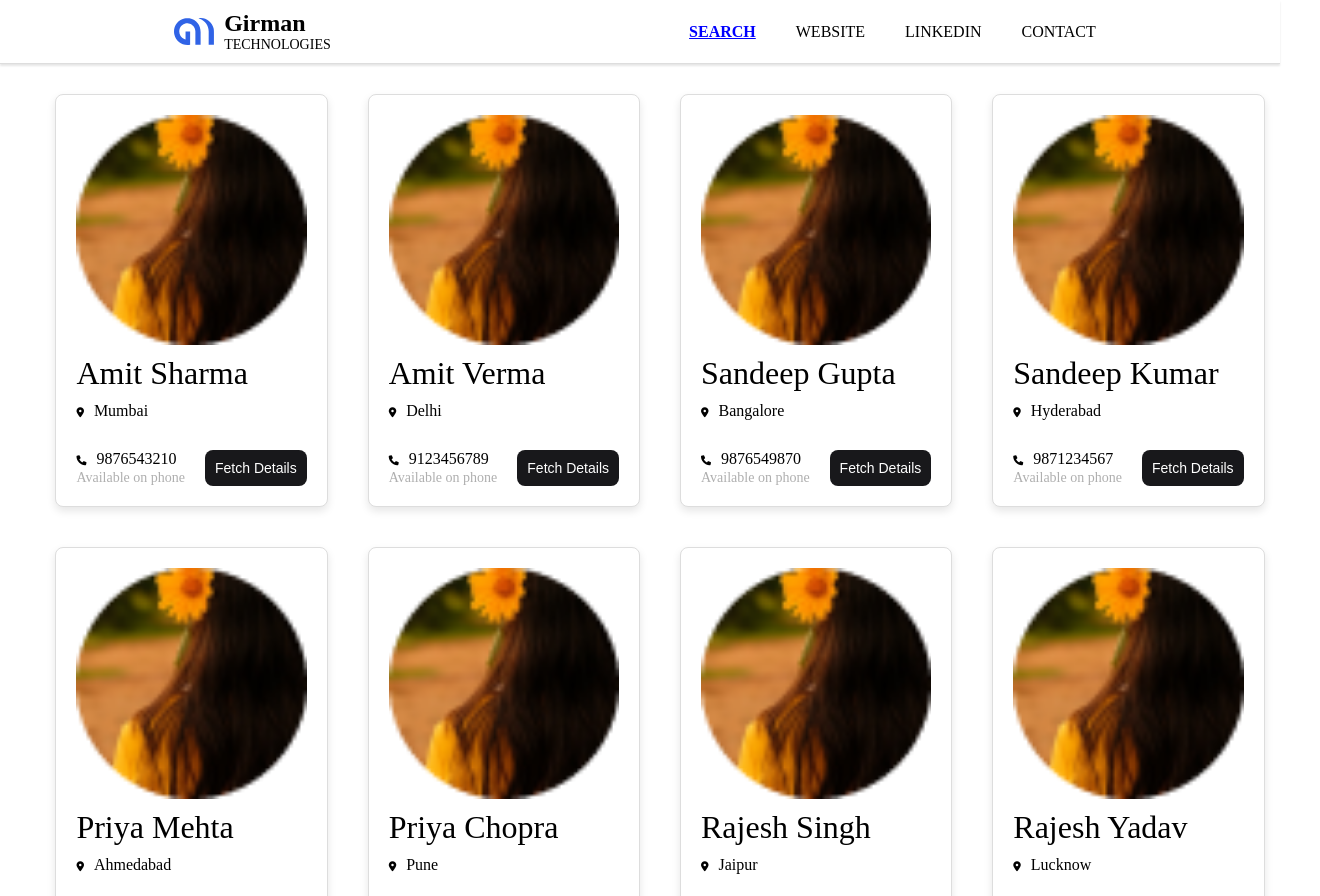
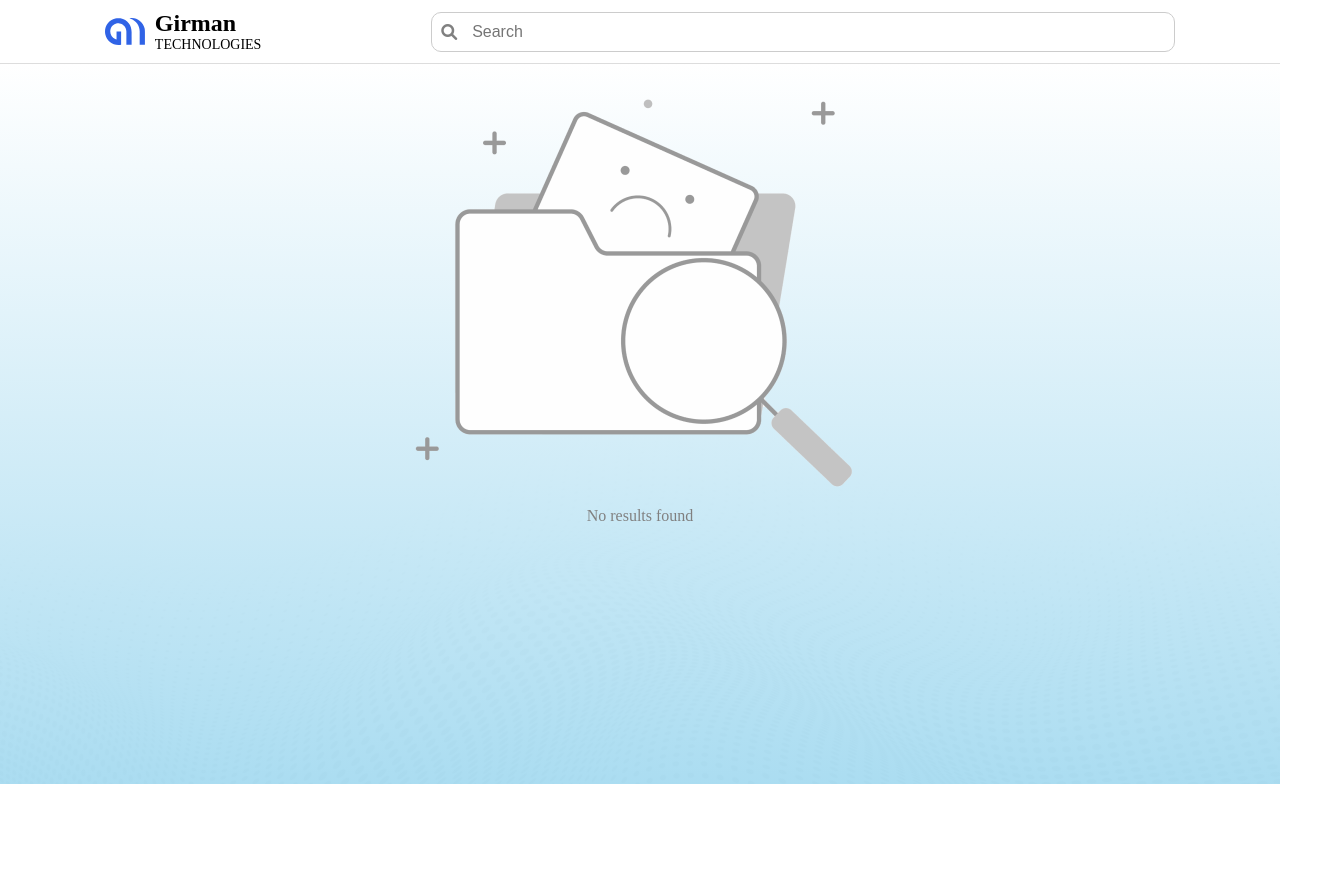
Before and after one commit to shaktawat19/fullstack-web-app, a React (Vite) app in the folder client/: page /search in a window 1280 px wide. Shown: the top 896 px of the page, 1320 px wide, since content can reach past the window. After the commit the page ends 800 px from the top, so only its background shows below. Built offline with nearby package versions, Linux system fonts and the light colour scheme.

Commit message:
Finished remaining code

```diff
--- a/client/src/App.css
+++ b/client/src/App.css
@@ -4,3 +4,8 @@ body {
   padding: 0;
   height: 100%;
 }
+
+/* Apply box-sizing globally to all elements */
+*, *::before, *::after {
+  box-sizing: border-box;
+}
--- a/client/src/components/navbar/Navbar.css
+++ b/client/src/components/navbar/Navbar.css
@@ -36,9 +36,9 @@
 }
 
 /* Navbar links styling */
-.nav-links {
+.nav-links, .nav-links-mobile {
   display: flex;
-  gap: 20px;
+  gap: 10px;
   list-style-type: none;
   margin: 0;
 }
@@ -79,7 +79,7 @@
   .navbar {
     justify-content: space-between;
   }
-  .nav-links {
+  .nav-links, .nav-links-mobile {
     position: absolute;
     top: 50px;
     right: 20px;
@@ -94,14 +94,18 @@
     background-color: #fff;
     z-index: 100;
   }
-  .nav-links.open {
+
+  .nav-links.open, .nav-links-mobile.open {
     display: flex; /* Show the dropdown menu when open */
   }
   .hamburger {
     display: block;
+    z-index : 200 ;
   }
+
   /* Mobile-specific link styles */
   .nav-link {
     font-size: 18px;
   }
+
 }
--- a/client/src/components/navbar/Navbar.jsx
+++ b/client/src/components/navbar/Navbar.jsx
@@ -1,8 +1,19 @@
-import React, { useState } from "react";
+import React, { useState, useEffect } from "react";
 import "./Navbar.css";
+import SearchBar from "../searchBar/SearchBar";
 
-const Navbar = () => {
+const Navbar = ({ searchResultPage }) => {
   const [isMenuOpen, setIsMenuOpen] = useState(false);
+  const [isMobile, setIsMobile] = useState(window.innerWidth <= 768);
+
+  // Handle resizing
+  useEffect(() => {
+    const handleResize = () => {
+      setIsMobile(window.innerWidth <= 768);
+    };
+    window.addEventListener("resize", handleResize);
+    return () => window.removeEventListener("resize", handleResize);
+  }, []);
 
   const toggleMenu = () => {
     setIsMenuOpen(!isMenuOpen);
@@ -18,6 +29,51 @@ const Navbar = () => {
         </div>
       </div>
 
+      {/* Conditional rendering for SearchResults page */}
+      {searchResultPage ? (
+        <>
+          {!isMobile && <SearchBar />} {/* Show SearchBar only on desktop */}
+          {isMobile && (
+            <>
+              <button className="hamburger" onClick={toggleMenu}>
+                &#9776;
+              </button>
+              {isMenuOpen && (
+                <ul className={`nav-links-mobile ${isMenuOpen ? "open" : ""}`}>
+                  <li className="nav-item">
+                    <a href="#search" className="nav-link search-link">
+                      Search
+                    </a>
+                  </li>
+                  <li className="nav-item">
+                    <a href="https://girmantech.com" className="nav-link">
+                      Website
+                    </a>
+                  </li>
+                  <li className="nav-item">
+                    <a
+                      href="https://www.linkedin.com/company/girmantech"
+                      className="nav-link"
+                    >
+                      LinkedIn
+                    </a>
+                  </li>
+                  <li className="nav-item">
+                    <a
+                      href="mailto:contact@girmantech.com"
+                      className="nav-link"
+                    >
+                      Contact
+                    </a>
+                  </li>
+                </ul>
+              )}
+            </>
+          )}
+        </>
+      ) : (
+        <>
+          {!isMobile && (
             <ul className={`nav-links ${isMenuOpen ? "open" : ""}`}>
               <li className="nav-item">
                 <a href="#search" className="nav-link search-link">
@@ -43,10 +99,46 @@ const Navbar = () => {
                 </a>
               </li>
             </ul>
-
+          )}
+          {isMobile && (
+            <>
               <button className="hamburger" onClick={toggleMenu}>
                 &#9776;
               </button>
+              {isMenuOpen && (
+                <ul className={`nav-links-mobile ${isMenuOpen ? "open" : ""}`}>
+                  <li className="nav-item">
+                    <a href="#search" className="nav-link search-link">
+                      Search
+                    </a>
+                  </li>
+                  <li className="nav-item">
+                    <a href="https://girmantech.com" className="nav-link">
+                      Website
+                    </a>
+                  </li>
+                  <li className="nav-item">
+                    <a
+                      href="https://www.linkedin.com/company/girmantech"
+                      className="nav-link"
+                    >
+                      LinkedIn
+                    </a>
+                  </li>
+                  <li className="nav-item">
+                    <a
+                      href="mailto:contact@girmantech.com"
+                      className="nav-link"
+                    >
+                      Contact
+                    </a>
+                  </li>
+                </ul>
+              )}
+            </>
+          )}
+        </>
+      )}
     </nav>
   );
 };
--- a/client/src/components/searchBar/SearchBar.css
+++ b/client/src/components/searchBar/SearchBar.css
@@ -1,13 +1,11 @@
 .search-bar-container {
   position: relative;
   width: 100%;
-    max-width: 400px;
-    margin-left: -50px;
+  max-width: 60%;
 }
 
 .search-bar {
   width: 100%;
-    max-width: 600px;
   padding: 10px 20px;
   padding-left: 40px;
   font-size: 16px;
@@ -26,7 +24,7 @@
 /* Media Queries */
 @media (max-width: 768px) {
   .search-bar-container {
-    max-width: 80%; /* Full width on smaller screens */
+    max-width: 90%; /* Full width on smaller screens */
     padding: 0 10px;
   }
 
--- a/client/src/components/searchBar/SearchBar.jsx
+++ b/client/src/components/searchBar/SearchBar.jsx
@@ -2,7 +2,7 @@ import React, { useState } from "react";
 import { useNavigate } from "react-router-dom";
 import "./SearchBar.css";
 
-const SearchBar = () => {
+const SearchBar = (props) => {
   const [searchTerm, setSearchTerm] = useState("");
   const navigate = useNavigate();
 
@@ -19,7 +19,10 @@ const SearchBar = () => {
   };
 
   return (
-    <div className="search-bar-container">
+    <div
+      className="search-bar-container"
+      style={props?.isSearchBar ? { margin: "1.2rem auto" } : {}}
+    >
       <input
         type="text"
         placeholder="Search"
--- a/client/src/pages/home/Home.jsx
+++ b/client/src/pages/home/Home.jsx
@@ -5,7 +5,7 @@ import "./Home.css";
 
 const Home = () => {
   return (
-    <>
+    <div className="home-container">
       <Navbar />
       <div className="mid-section">
         <div className="home-logo-container">
@@ -16,8 +16,7 @@ const Home = () => {
         </div>
         <SearchBar />
       </div>
-
-    </>
+    </div>
   );
 };
 
--- a/client/src/pages/searchResults/SearchResults.css
+++ b/client/src/pages/searchResults/SearchResults.css
@@ -3,12 +3,15 @@
   width: 100%;
   padding: 20px;
   position: relative;
+  min-height: 90vh;
+  background: linear-gradient(to bottom, white, rgba(135, 206, 235, 0.7)),
+    url("/bgImage.png") no-repeat center center/cover;
 }
 
 .card-container {
   display: flex;
   flex-wrap: wrap;
-    gap: 20px;
+  gap: 10px;
   justify-content: center;
 }
 
@@ -93,7 +96,7 @@
 .close-button {
   margin-top: 15px;
   padding: 10px 20px;
-    background-color: #E4E4E7;
+  background-color: #e4e4e7;
   border: none;
   border-radius: 5px;
   cursor: pointer;
@@ -103,9 +106,8 @@
 }
 
 .blur-background .card-container {
-    filter: opacity(.8);
+  filter: opacity(0.8);
 }
-
 
 .error-message {
   color: red;
@@ -113,6 +115,11 @@
 }
 
 .empty-state {
-    font-size: 18px;
+  font-size: 16px;
   text-align: center;
+  color: gray;
 }
+.empty-state img {
+  max-width: 40%;
+  height: auto;
+}
--- a/client/src/pages/searchResults/SearchResults.jsx
+++ b/client/src/pages/searchResults/SearchResults.jsx
@@ -3,108 +3,109 @@ import axios from "axios";
 import { useLocation } from "react-router-dom";
 import "./SearchResults.css";
 import Navbar from "../../components/navbar/Navbar";
+import SearchBar from "../../components/searchBar/SearchBar";
 
-const data = [
-  {
-    first_name: "Amit",
-    last_name: "Sharma",
-    city: "Mumbai",
-    contact_number: "9876543210",
-  },
-  {
-    first_name: "Amit",
-    last_name: "Verma",
-    city: "Delhi",
-    contact_number: "9123456789",
-  },
-  {
-    first_name: "Sandeep",
-    last_name: "Gupta",
-    city: "Bangalore",
-    contact_number: "9876549870",
-  },
-  {
-    first_name: "Sandeep",
-    last_name: "Kumar",
-    city: "Hyderabad",
-    contact_number: "9871234567",
-  },
-  {
-    first_name: "Priya",
-    last_name: "Mehta",
-    city: "Ahmedabad",
-    contact_number: "9874561230",
-  },
-  {
-    first_name: "Priya",
-    last_name: "Chopra",
-    city: "Pune",
-    contact_number: "9112345678",
-  },
-  {
-    first_name: "Rajesh",
-    last_name: "Singh",
-    city: "Jaipur",
-    contact_number: "9907654321",
-  },
-  {
-    first_name: "Rajesh",
-    last_name: "Yadav",
-    city: "Lucknow",
-    contact_number: "9812345678",
-  },
-  {
-    first_name: "Ankita",
-    last_name: "Patel",
-    city: "Surat",
-    contact_number: "9123459876",
-  },
-  {
-    first_name: "Ankita",
-    last_name: "Jain",
-    city: "Chennai",
-    contact_number: "9812341234",
-  },
-  {
-    first_name: "Saurabh",
-    last_name: "Shah",
-    city: "Mumbai",
-    contact_number: "9876541222",
-  },
-  {
-    first_name: "Vikas",
-    last_name: "Agarwal",
-    city: "Delhi",
-    contact_number: "9901234567",
-  },
-  {
-    first_name: "Vikram",
-    last_name: "Rao",
-    city: "Bangalore",
-    contact_number: "9123456543",
-  },
-  {
-    first_name: "Sunil",
-    last_name: "Mishra",
-    city: "Kolkata",
-    contact_number: "9123453212",
-  },
-  {
-    first_name: "Sunita",
-    last_name: "Joshi",
-    city: "Pune",
-    contact_number: "9876547890",
-  },
-  {
-    first_name: "Suresh",
-    last_name: "Nair",
-    city: "Hyderabad",
-    contact_number: "9909876543",
-  },
-];
+// const data = [
+//   {
+//     first_name: "Amit",
+//     last_name: "Sharma",
+//     city: "Mumbai",
+//     contact_number: "9876543210",
+//   },
+//   {
+//     first_name: "Amit",
+//     last_name: "Verma",
+//     city: "Delhi",
+//     contact_number: "9123456789",
+//   },
+//   {
+//     first_name: "Sandeep",
+//     last_name: "Gupta",
+//     city: "Bangalore",
+//     contact_number: "9876549870",
+//   },
+//   {
+//     first_name: "Sandeep",
+//     last_name: "Kumar",
+//     city: "Hyderabad",
+//     contact_number: "9871234567",
+//   },
+//   {
+//     first_name: "Priya",
+//     last_name: "Mehta",
+//     city: "Ahmedabad",
+//     contact_number: "9874561230",
+//   },
+//   {
+//     first_name: "Priya",
+//     last_name: "Chopra",
+//     city: "Pune",
+//     contact_number: "9112345678",
+//   },
+//   {
+//     first_name: "Rajesh",
+//     last_name: "Singh",
+//     city: "Jaipur",
+//     contact_number: "9907654321",
+//   },
+//   {
+//     first_name: "Rajesh",
+//     last_name: "Yadav",
+//     city: "Lucknow",
+//     contact_number: "9812345678",
+//   },
+//   {
+//     first_name: "Ankita",
+//     last_name: "Patel",
+//     city: "Surat",
+//     contact_number: "9123459876",
+//   },
+//   {
+//     first_name: "Ankita",
+//     last_name: "Jain",
+//     city: "Chennai",
+//     contact_number: "9812341234",
+//   },
+//   {
+//     first_name: "Saurabh",
+//     last_name: "Shah",
+//     city: "Mumbai",
+//     contact_number: "9876541222",
+//   },
+//   {
+//     first_name: "Vikas",
+//     last_name: "Agarwal",
+//     city: "Delhi",
+//     contact_number: "9901234567",
+//   },
+//   {
+//     first_name: "Vikram",
+//     last_name: "Rao",
+//     city: "Bangalore",
+//     contact_number: "9123456543",
+//   },
+//   {
+//     first_name: "Sunil",
+//     last_name: "Mishra",
+//     city: "Kolkata",
+//     contact_number: "9123453212",
+//   },
+//   {
+//     first_name: "Sunita",
+//     last_name: "Joshi",
+//     city: "Pune",
+//     contact_number: "9876547890",
+//   },
+//   {
+//     first_name: "Suresh",
+//     last_name: "Nair",
+//     city: "Hyderabad",
+//     contact_number: "9909876543",
+//   },
+// ];
 
 const SearchResults = () => {
-  const [filteredUsers, setFilteredUsers] = useState(data || []);
+  const [filteredUsers, setFilteredUsers] = useState([]);
   const [loading, setLoading] = useState(false);
   const [error, setError] = useState("");
   const location = useLocation(); // Get the current location (URL)
@@ -112,12 +113,22 @@ const SearchResults = () => {
   const searchTerm = queryParams.get("q"); // Get the search query parameter
   const [showModal, setShowModal] = useState(false);
   const [selectedUser, setSelectedUser] = useState(null);
+  const [isMobile, setIsMobile] = useState(window.innerWidth <= 768);
 
   useEffect(() => {
     if (searchTerm) {
       fetchSearchResults(searchTerm);
     }
   }, [searchTerm]);
+
+  useEffect(() => {
+    const handleResize = () => {
+      setIsMobile(window.innerWidth <= 768);
+    };
+    window.addEventListener("resize", handleResize);
+
+    return () => window.removeEventListener("resize", handleResize);
+  }, []);
 
   const fetchSearchResults = async (term) => {
     setLoading(true);
@@ -147,13 +158,16 @@ const SearchResults = () => {
 
   return (
     <>
-      <Navbar showNavLinks={false} />
+      <Navbar searchResultPage={true} />
+      {isMobile && <SearchBar isSearchBar = {isMobile} />} {/* Show only on mobile */}
 
       <div className={`search-results ${showModal ? "blur-background" : ""}`}>
         {loading && <p>Loading...</p>}
         {error && <p>{error}</p>}
         {filteredUsers.length === 0 && !loading ? (
-          <div className="empty-state">No results found</div>
+          <div className="empty-state">
+            <img src="errorImg.png" alt="No Results" />
+           <p>No results found</p></div>
         ) : (
           <div className="card-container">
             {filteredUsers.map((user, idx) => (
```
Also changed, not shown: client/src/pages/home/Home.css (+12 -6 lines), client/public/errorImg.png (added). Lines whose indentation alone changed are shown as unchanged.
